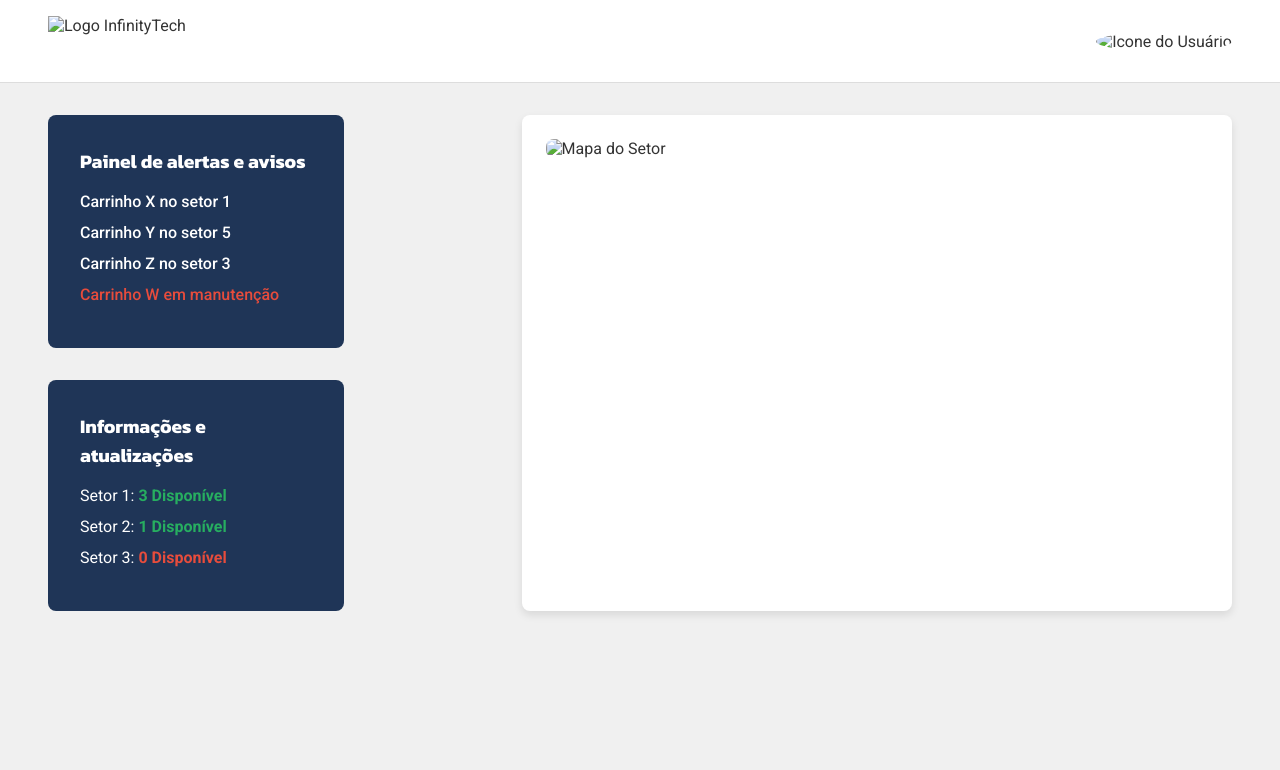
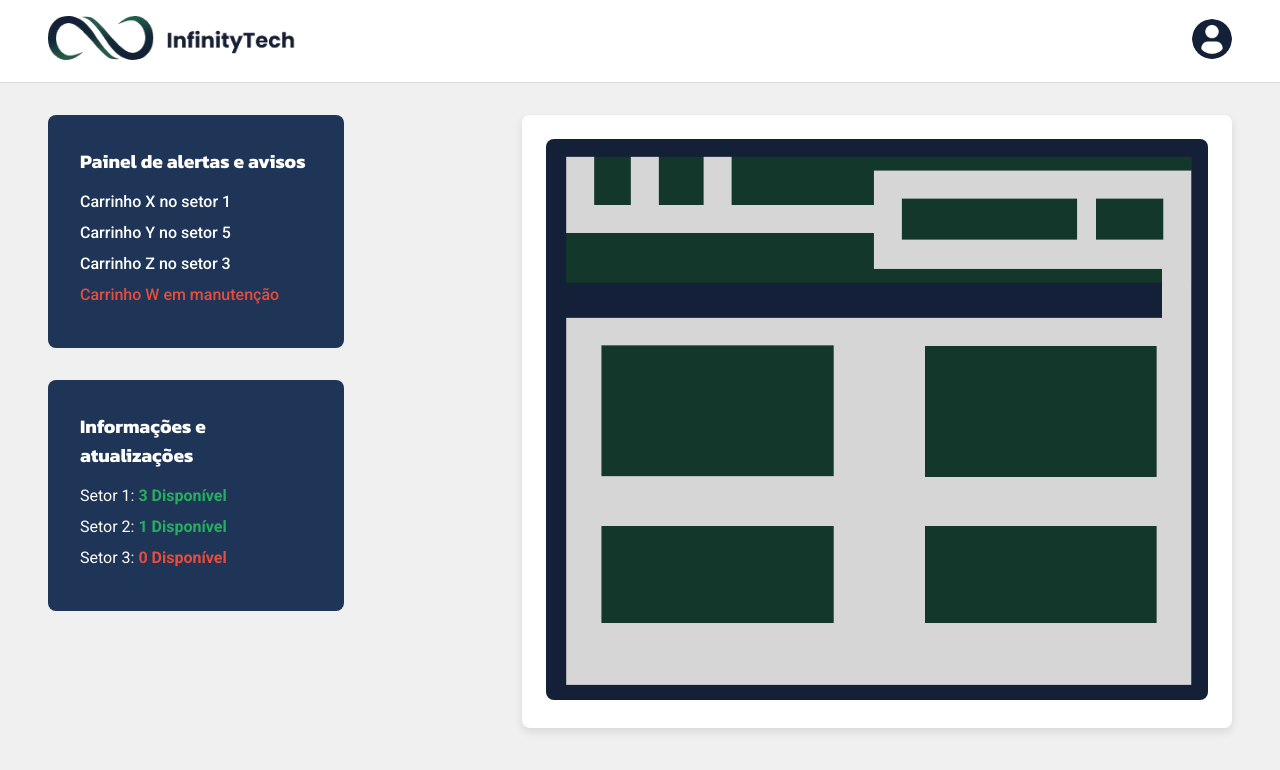
Before and after one commit to InfinityTechChallenge/Site_Infinity, a plain HTML site: page index.html in a window 1280 px wide. Drawn offline with Linux system fonts and the light colour scheme.

Commit message:
Atualização 20/08

```diff
--- a/index.html
+++ b/index.html
@@ -8,9 +8,9 @@
 </head>
 <body>
     <header class="hotbar">
-        <img src="./imagens/logo.png" alt="Logo InfinityTech">
+        <img src="./images/logo.png" alt="Logo InfinityTech">
         <div class="user-icon">
-            <img src="./imagens/perfil.png" alt="Ícone do Usuário">
+            <img src="./images/perfil.png" alt="Ícone do Usuário">
         </div>
     </header>
 
@@ -39,7 +39,7 @@
 
         <!-- Mapa -->
         <section class="map">
-            <img src="./imagens/planta.png" alt="Mapa do Setor">
+            <img src="./images/planta.png" alt="Mapa do Setor">
         </section>
     </main>
 </body>
```
Also changed, not shown: Home.html (deleted, +0 -20 lines), images/logo.png (renamed from logo.png), images/perfil.png (renamed from perfil.png), images/planta.png (renamed from planta.png).
